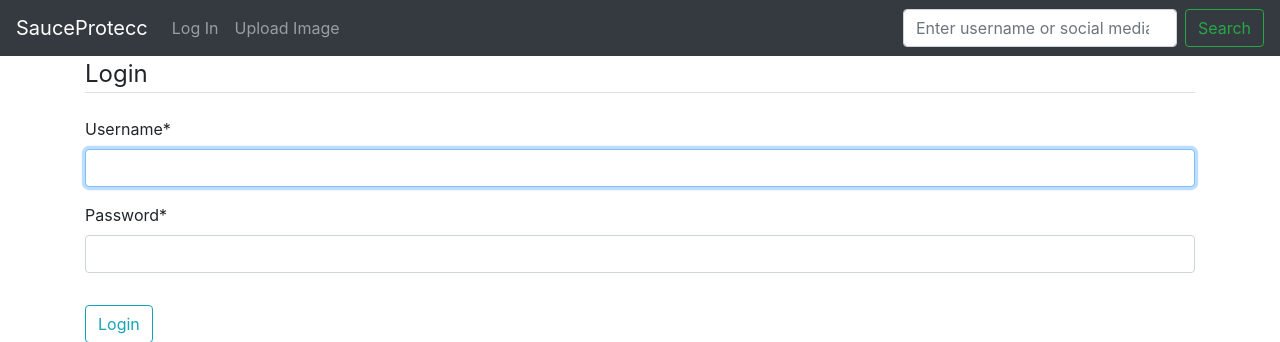
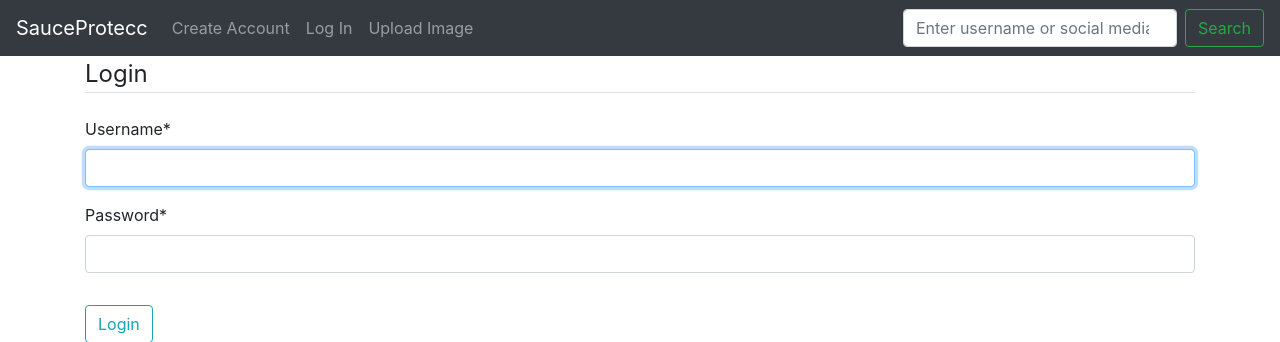
Before and after one commit to emaust/sauce-app, a Django app: page /login/ in a window 1280 px wide. Shown: the top 342 px of the page. Run offline with Django 3.2, Linux system fonts and the light colour scheme; some libraries are stand-ins or nearby versions.

Commit message:
Conditional for logged in/out in nav bar

```diff
--- a/main/templates/base.html
+++ b/main/templates/base.html
@@ -23,9 +23,20 @@
 
     <div class="collapse navbar-collapse" id="navbarSupportedContent">
       <ul class="navbar-nav mr-auto">
-        <li class="nav-item">
-          <a class="nav-link" href="{% url 'login'%}">Log In</a>
-        </li>
+
+        {% if user.is_authenticated %}
+          <li class="nav-item">
+            <a class="nav-link" href="{% url 'logout'%}">Log Out</a>
+          </li>
+        {% else %}
+          <li class="nav-item">
+            <a class="nav-link" href="{% url 'register'%}">Create Account</a>
+          </li>
+          <li class="nav-item">
+            <a class="nav-link" href="{% url 'login'%}">Log In</a>
+          </li>
+        {% endif %}
+
         <a class="nav-link" href="{% url 'upload'%}">Upload Image</a>
         </li>
       </ul>
```
